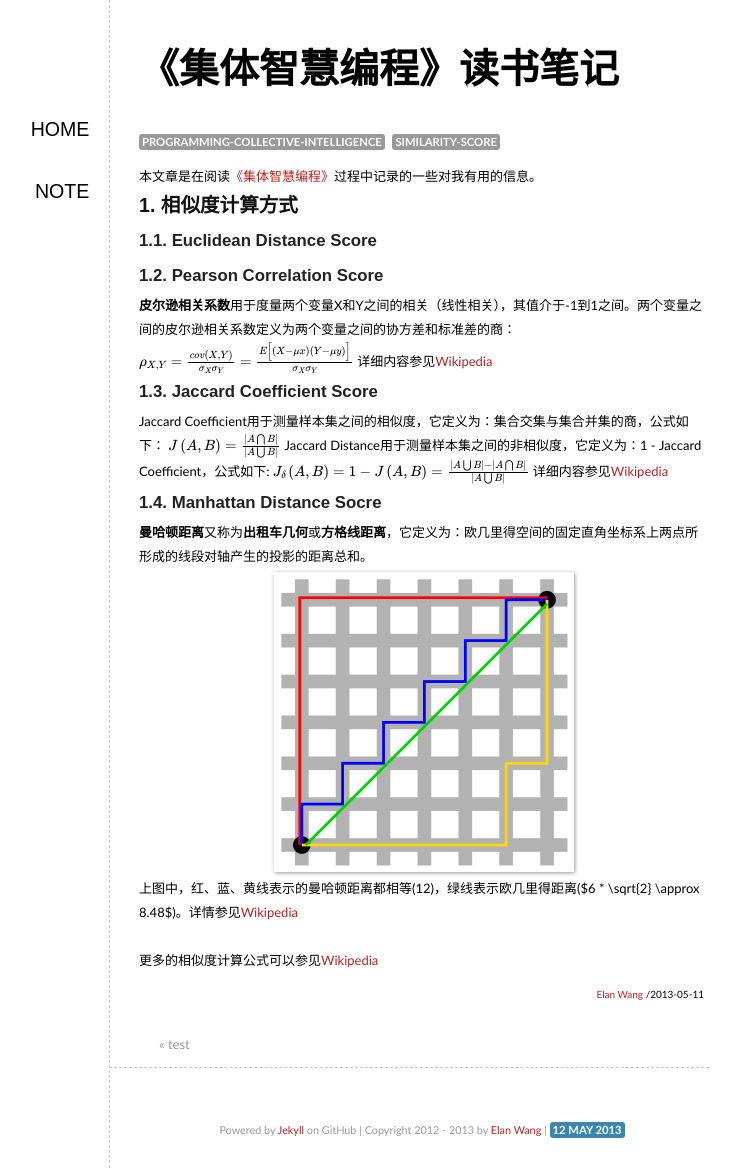
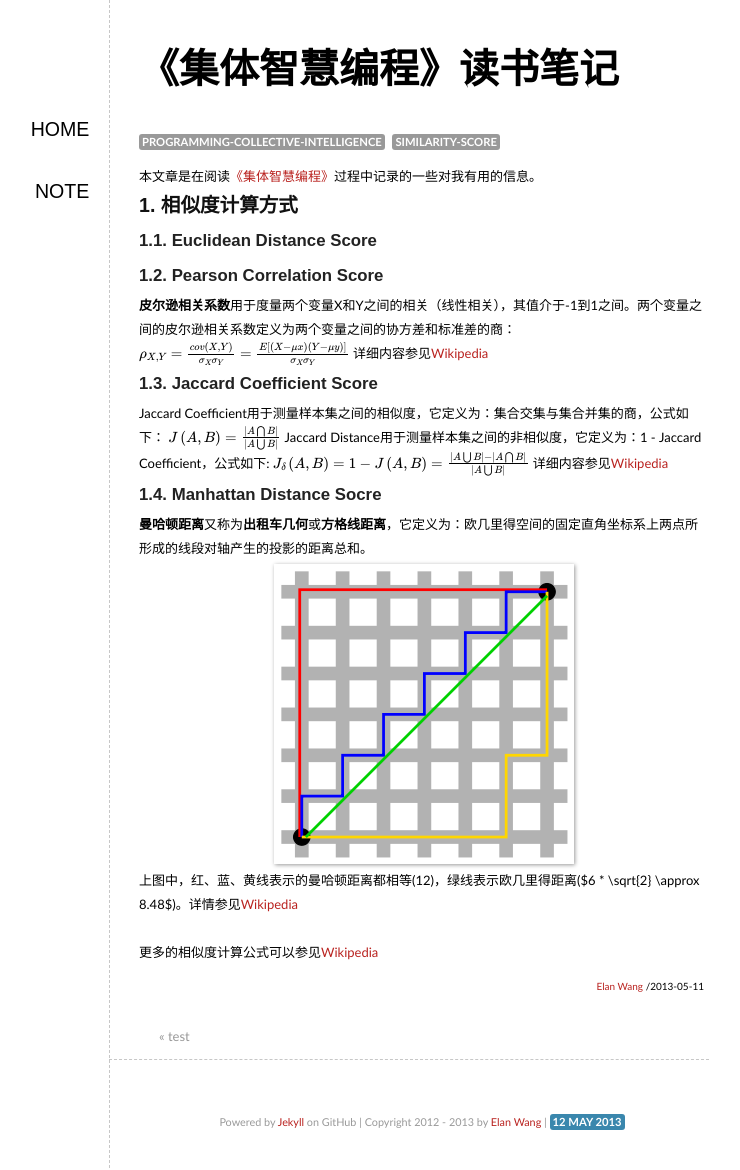
Before and after one commit to elan2wang/note, a Jekyll site: the page built from _posts/2013-05-11-programming-collective-intelligence-note.md, in a window 1280 px wide and 1170 px high. Shown: the whole window, without its empty margins (291-1031 px from the left). Built offline with Jekyll 4.4.1, drawn with Linux system fonts in a browser that asks for light colours; formulas are drawn with MathJax 3.

Commit message:
edit programming collective intelligence note

```diff
--- a/_posts/2013-05-11-programming-collective-intelligence-note.md
+++ b/_posts/2013-05-11-programming-collective-intelligence-note.md
@@ -11,7 +11,9 @@ categories: 机器学习 文本分析
 ###1.2. Pearson Correlation Score
 **皮尔逊相关系数**用于度量两个变量X和Y之间的相关（线性相关），其值介于-1到1之间。两个变量之间的皮尔逊相关系数定义为两个变量之间的协方差和标准差的商：
 $$
-\rho_{X,Y} = \frac{cov \left( X,Y \right)}{\sigma_X \sigma_Y} = \frac{E\Bigl[\left( X - \mu x \right)\left( Y - \mu y \right) \Bigr]}{\sigma_X \sigma_Y}
+\begin{equation}
+\rho_{X,Y} = \frac{cov \left( X,Y \right)}{\sigma_X \sigma_Y} = \frac{E\left[\left( X - \mu x \right)\left( Y - \mu y \right) \right]}{\sigma_X \sigma_Y}
+\end{equation}
 $$
 详细内容参见[Wikipedia](http://en.wikipedia.org/wiki/Pearson_product-moment_correlation_coefficient)
 ###1.3. Jaccard Coefficient Score
```
